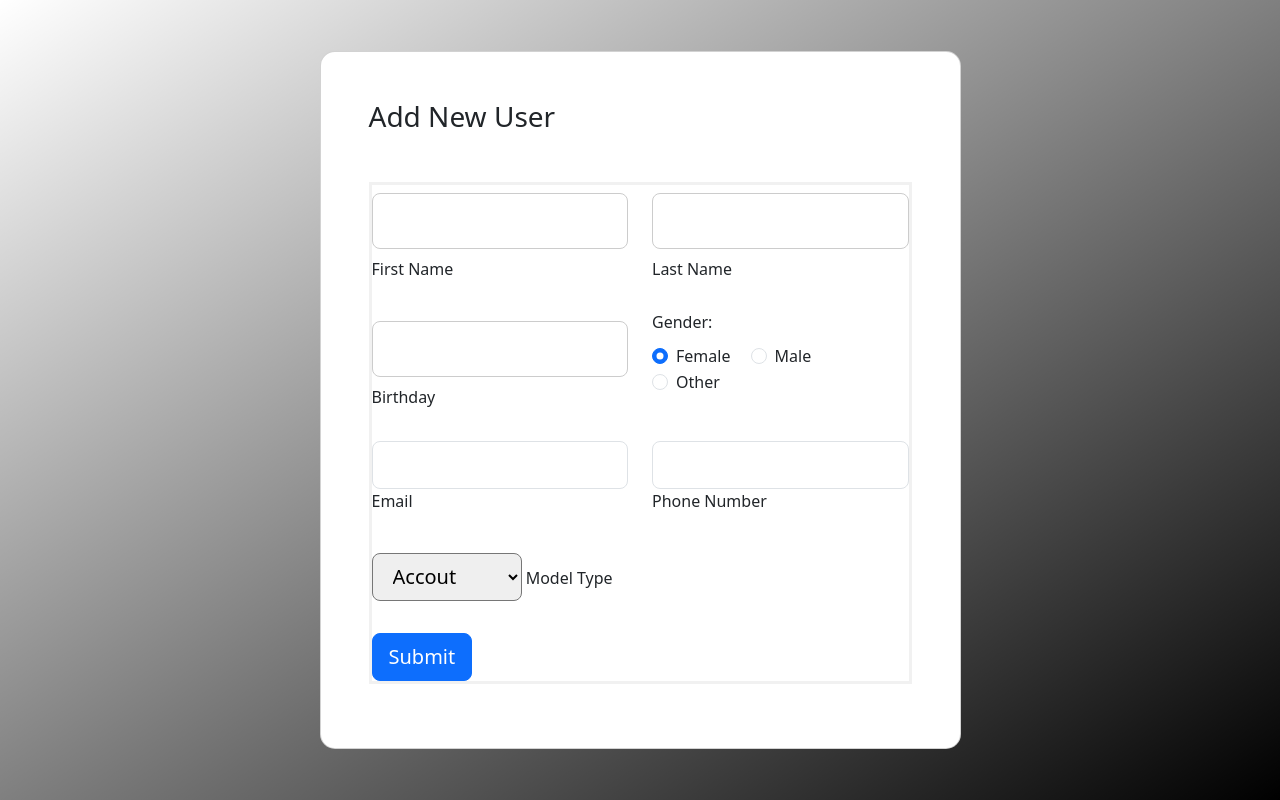
After one commit to nyadav55/admindashboard, a PHP site: page /crudapp/view/addnewuser.php in a window 1280 px wide. The commit adds this page. Run offline with PHP 8.4, Linux system fonts and the light colour scheme; some libraries are stand-ins or nearby versions.

Commit message:
get all user and new user logic added

```diff
--- a/style.css
+++ b/style.css
@@ -59,3 +59,25 @@ span.psw {
      width: 100%;
   }
 }
+/* New user form */
+
+.gradient-custom {
+/* fallback for old browsers */
+background: #f093fb;
+
+/* Chrome 10-25, Safari 5.1-6 */
+background: -webkit-linear-gradient(to bottom right, rgba(240, 147, 251, 1), rgba(245, 87, 108, 1));
+
+/* W3C, IE 10+/ Edge, Firefox 16+, Chrome 26+, Opera 12+, Safari 7+ */
+background: linear-gradient(to bottom right, rgba(0, 0, 0, 0), rgba(0, 0, 0, 1))
+}
+
+.card-registration .select-input.form-control[readonly]:not([disabled]) {
+font-size: 1rem;
+line-height: 2.15;
+padding-left: .75em;
+padding-right: .75em;
+}
+.card-registration .select-arrow {
+top: 13px;
+}
--- /dev/null
+++ b/view/addnewuser.php
@@ -0,0 +1,119 @@
+<html>
+    <head>
+        <link href="../style.css" rel="stylesheet" type="text/css"/>
+        <link href="https://cdn.jsdelivr.net/npm/bootstrap@5.3.2/dist/css/bootstrap.min.css" rel="stylesheet">
+        <link rel="stylesheet" href="https://cdnjs.cloudflare.com/ajax/libs/font-awesome/4.7.0/css/font-awesome.min.css">
+        <script type="text/javascript" src="https://code.jquery.com/jquery-2.1.1.min.js"></script>
+        <script src="https://ajax.googleapis.com/ajax/libs/jquery/3.7.1/jquery.min.js"></script>
+
+    </head>
+    <body>
+       <section class="vh-100 gradient-custom">
+  <div class="container py-5 h-100">
+    <div class="row justify-content-center align-items-center h-100">
+      <div class="col-12 col-lg-9 col-xl-7">
+        <div class="card shadow-2-strong card-registration" style="border-radius: 15px;">
+          <div class="card-body p-4 p-md-5">
+            <h3 class="mb-4 pb-2 pb-md-0 mb-md-5">Add New User</h3>
+            <form>
+
+              <div class="row">
+                <div class="col-md-6 mb-4">
+
+                  <div class="form-outline">
+                    <input type="text" id="firstName" class="form-control form-control-lg" />
+                    <label class="form-label" for="firstName">First Name</label>
+                  </div>
+
+                </div>
+                <div class="col-md-6 mb-4">
+
+                  <div class="form-outline">
+                    <input type="text" id="lastName" class="form-control form-control-lg" />
+                    <label class="form-label" for="lastName">Last Name</label>
+                  </div>
+
+                </div>
+              </div>
+
+              <div class="row">
+                <div class="col-md-6 mb-4 d-flex align-items-center">
+
+                  <div class="form-outline datepicker w-100">
+                    <input type="text" class="form-control form-control-lg" id="birthdayDate" />
+                    <label for="birthdayDate" class="form-label">Birthday</label>
+                  </div>
+
+                </div>
+                <div class="col-md-6 mb-4">
+
+                  <h6 class="mb-2 pb-1">Gender: </h6>
+
+                  <div class="form-check form-check-inline">
+                    <input class="form-check-input" type="radio" name="inlineRadioOptions" id="femaleGender"
+                      value="option1" checked />
+                    <label class="form-check-label" for="femaleGender">Female</label>
+                  </div>
+
+                  <div class="form-check form-check-inline">
+                    <input class="form-check-input" type="radio" name="inlineRadioOptions" id="maleGender"
+                      value="option2" />
+                    <label class="form-check-label" for="maleGender">Male</label>
+                  </div>
+
+                  <div class="form-check form-check-inline">
+                    <input class="form-check-input" type="radio" name="inlineRadioOptions" id="otherGender"
+                      value="option3" />
+                    <label class="form-check-label" for="otherGender">Other</label>
+                  </div>
+
+                </div>
+              </div>
+
+              <div class="row">
+                <div class="col-md-6 mb-4 pb-2">
+
+                  <div class="form-outline">
+                    <input type="email" id="emailAddress" class="form-control form-control-lg" />
+                    <label class="form-label" for="emailAddress">Email</label>
+                  </div>
+
+                </div>
+                <div class="col-md-6 mb-4 pb-2">
+
+                  <div class="form-outline">
+                    <input type="tel" id="phoneNumber" class="form-control form-control-lg" />
+                    <label class="form-label" for="phoneNumber">Phone Number</label>
+                  </div>
+
+                </div>
+              </div>
+
+              <div class="row">
+                <div class="col-12">
+
+                  <select class="select form-control-lg">
+                    <option value="1" disabled>---------</option>
+                    <option value="11">Accout</option>
+                    <option value="12">Finance</option>
+                    <option value="13">Operation</option>
+                    <option value="14">Risk</option>
+                  </select>
+                  <label class="form-label select-label">Model Type</label>
+
+                </div>
+              </div>
+
+              <div class="mt-4 pt-2">
+                <input class="btn btn-primary btn-lg" type="submit" value="Submit" />
+              </div>
+
+            </form>
+          </div>
+        </div>
+      </div>
+    </div>
+  </div>
+</section>
+    </body>
+</html>
```
Also changed, not shown: action.js (+7 -4 lines), connection/dbconnection.php (+41 -4 lines), controller/logicdata.php (added, +75 -0 lines), controller/loginaccess.php (+8 -5 lines), index.php (+32 -3 lines), view/dashboard.php (+44 -42 lines).
